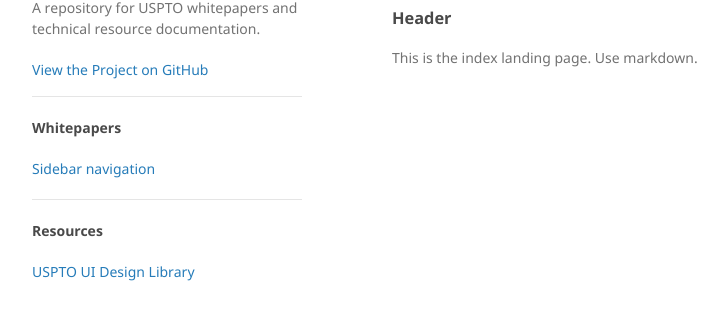
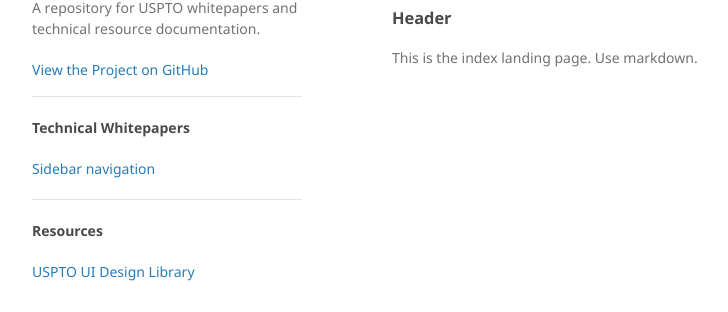
Before and after one commit to USPTO/whitepapers, a Jekyll site: the page built from index.md, in a window 1280 px wide. Shown: the part 143-455 px from the top of the page, without its empty margins (178-906 px from the left). Built offline with Jekyll 4.4.1, drawn with Linux system fonts in a browser that asks for light colours; our own code applies the rules of GitHub Pages for plain Markdown files.

Commit message:
Update default.html

```diff
--- a/_layouts/default.html
+++ b/_layouts/default.html
@@ -20,7 +20,7 @@
         {% if site.github.is_project_page %}
           <p class="view"><a href="{{ site.github.repository_url }}">View the Project on GitHub <small>{{ github_name }}</small></a></p>
         <hr />
-        <h4>Whitepapers</h4>
+        <h4>Technical Whitepapers</h4>
         <p class="view"><a href="#">Sidebar navigation</a></p>
         <hr />
         <h4>Resources</h4>
```
